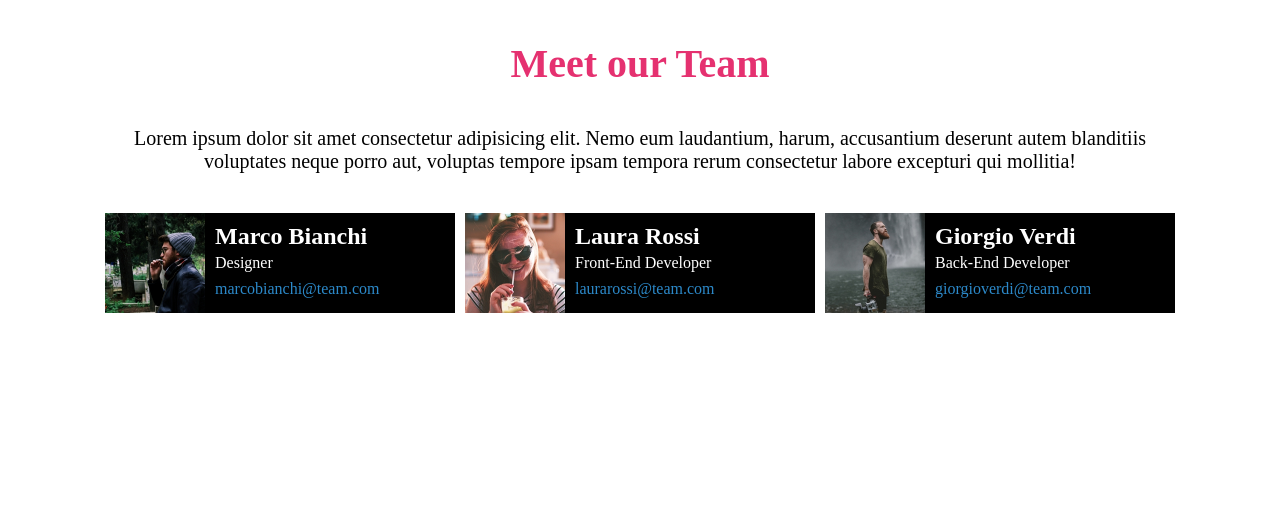
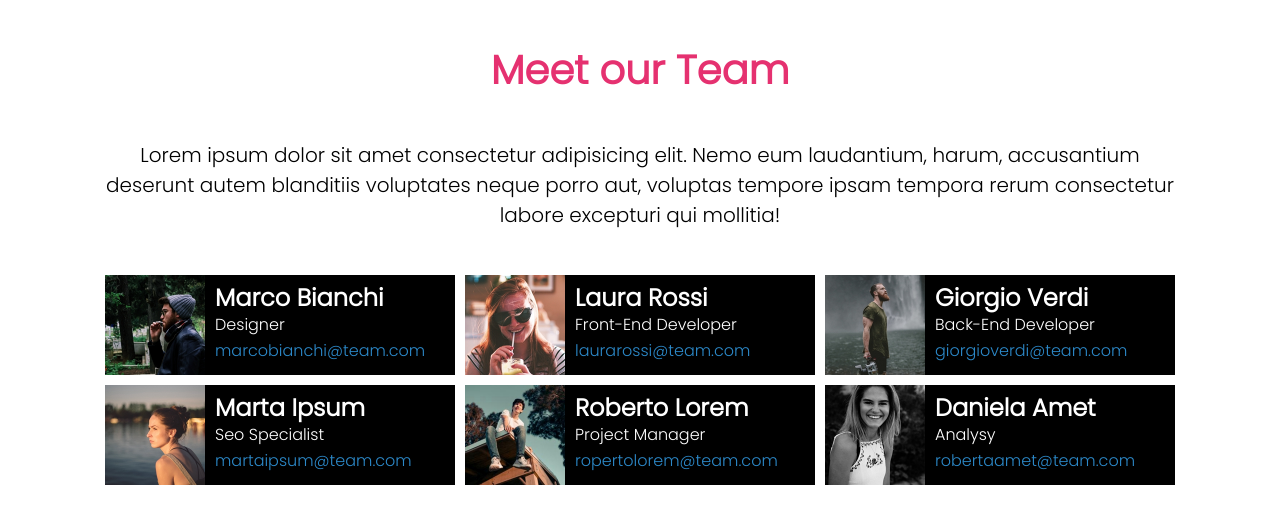
Before and after one commit to TALEX1995/html-css-float-cards, a plain HTML site: page intex.html in a window 1280 px wide. Drawn offline with Linux system fonts and the light colour scheme.

Commit message:
Added last card

```diff
--- a/css/style.css
+++ b/css/style.css
@@ -33,6 +33,7 @@ h1 {
     color: #e53170;
     font-size: 40px;
     padding-top: 40px;
+    font-weight: 900;
 }
 
 
@@ -41,6 +42,11 @@ h1 {
 .container{
     max-width: 1080px;
     margin: 0 auto;
+}
+
+body {
+    font-family: 'Fredoka', sans-serif;
+    font-family: 'Poppins', sans-serif;
 }
 
 
@@ -55,7 +61,7 @@ p {
    width: calc(100% / 3 - 10px);
    background-color: var(--bkg-color-black);
    float: left;
-   margin: 0 5px;
+   margin: 5px 5px;
 }
 
 .column::after {
--- a/intex.html
+++ b/intex.html
@@ -5,6 +5,9 @@
     <meta http-equiv="X-UA-Compatible" content="IE=edge">
     <meta name="viewport" content="width=device-width, initial-scale=1.0">
     <meta name="description" content="Our Team">
+    <link rel="preconnect" href="https://fonts.googleapis.com">
+    <link rel="preconnect" href="https://fonts.gstatic.com" crossorigin>
+    <link href="https://fonts.googleapis.com/css2?family=Fredoka&family=Poppins:wght@300&display=swap" rel="stylesheet">
     <link rel="stylesheet" href="css/style.css">
     <title>Meet our Team</title>
 </head>
@@ -41,6 +44,26 @@
                     <span class="text-blue">giorgioverdi@team.com</span>
                 </div>
             </div>
+            <div class="card">
+                <div class="column">
+                    <img src="img/female2.png" alt="Marta Ipsum">
+                    <h2 class="text-white">Marta Ipsum</h2>
+                    <span class="text-white">Seo Specialist</span>
+                    <span class="text-blue">martaipsum@team.com</span>
+                </div>
+                <div class="column">
+                    <img src="img/male3.png" alt="Roberto Lorem">
+                    <h2 class="text-white">Roberto Lorem</h2>
+                    <span class="text-white">Project Manager</span>
+                    <span class="text-blue">ropertolorem@team.com</span>
+                </div>
+                <div class="column">
+                    <img src="img/female3.png" alt="Daniela Amet">
+                    <h2 class="text-white">Daniela Amet</h2>
+                    <span class="text-white">Analysy</span>
+                    <span class="text-blue">robertaamet@team.com</span>
+                </div>
+            </div>
         </section>
     </div>
 </body>
```
